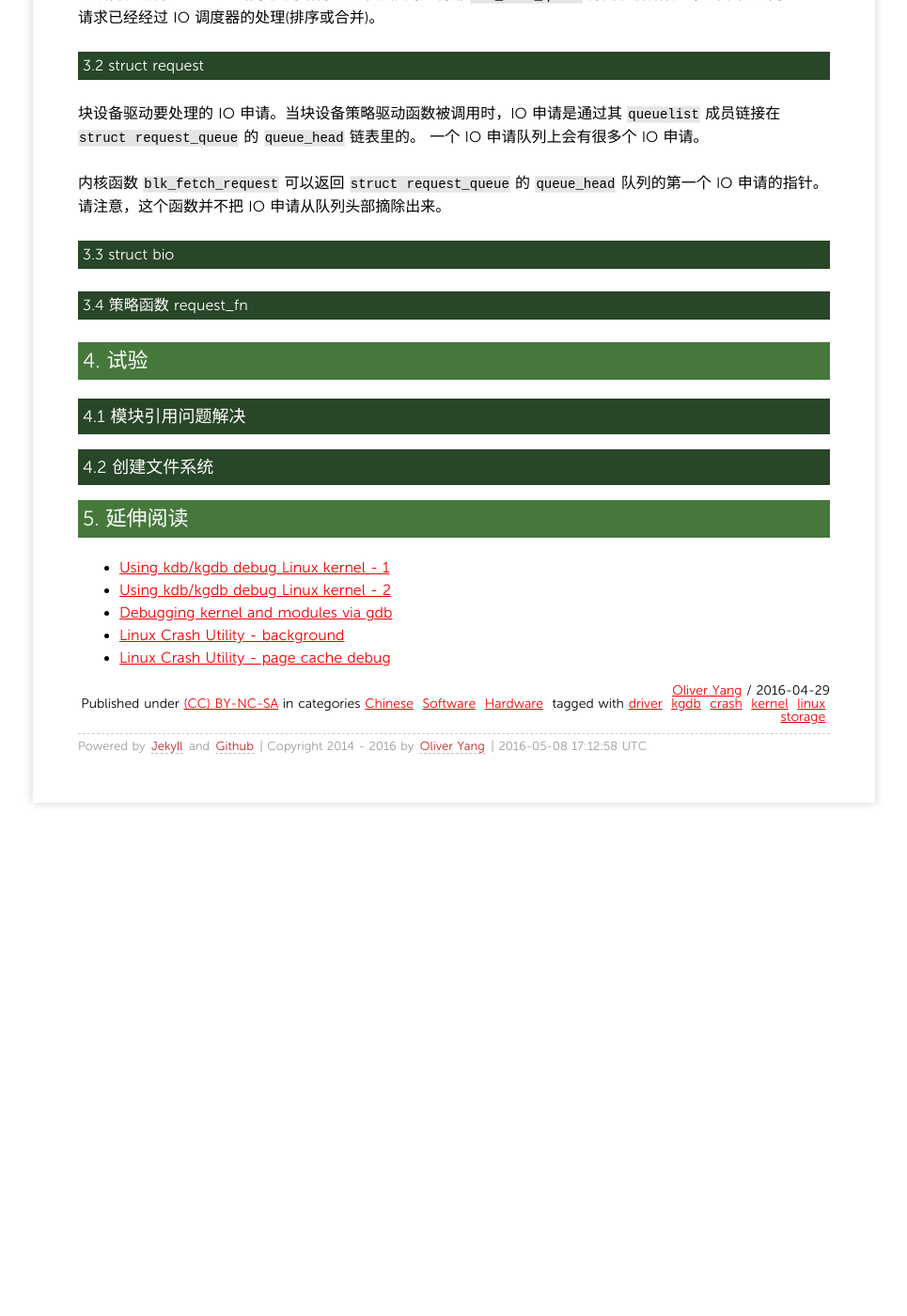
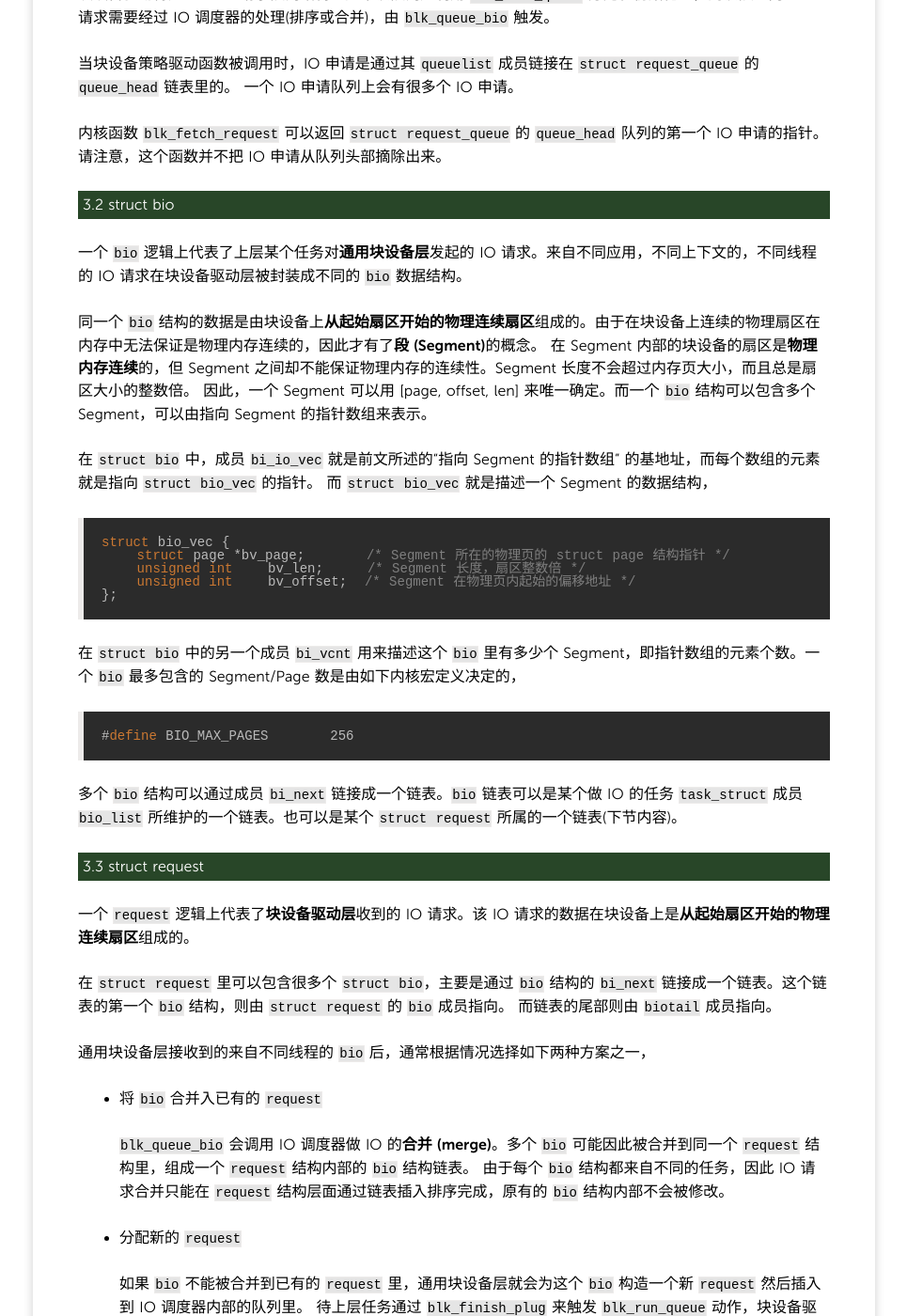
Before and after one commit to yangoliver/yangoliver.github.io, a Jekyll site: the page built from _posts/2016/2016-04-29-linux-block-driver-basic-1.md, in a window 1280 px wide and 1400 px high, scrolled down 5915 px. Shown: the whole window at 94% size, without its empty margins (157-1122 px from the left). Built offline with Jekyll 4.4.1, drawn with Linux system fonts in a browser that asks for light colours; comment, search, counter and statistics services are not loaded; before the commit the page ends 6817 px from its top, so only the background shows below that; some of the changed text lies outside the part shown.

Commit message:
update: more key data structures description

```diff
--- a/_posts/2016/2016-04-29-linux-block-driver-basic-1.md
+++ b/_posts/2016/2016-04-29-linux-block-driver-basic-1.md
@@ -217,17 +217,56 @@ Linux 内核使用 `struct gendisk` 来抽象和表示一个磁盘。也就是
 
 ##### 3.1 `struct request_queue`
 
-块设备驱动待处理的 IO 请求队列结构。如果该队列是利用 `blk_init_queue` 分配和初始化的，则该队里内的 IO 请求已经经过 IO 调度器的处理(排序或合并)。
+块设备驱动待处理的 IO 请求队列结构。如果该队列是利用 `blk_init_queue` 分配和初始化的，则该队里内的 IO 请求需要经过 IO 调度器的处理(排序或合并)，由 `blk_queue_bio` 触发。
 
-##### 3.2 `struct request`
-
-块设备驱动要处理的 IO 申请。当块设备策略驱动函数被调用时，IO 申请是通过其 `queuelist` 成员链接在 `struct request_queue` 的 `queue_head` 链表里的。
+当块设备策略驱动函数被调用时，IO 申请是通过其 `queuelist` 成员链接在 `struct request_queue` 的 `queue_head` 链表里的。
 一个 IO 申请队列上会有很多个 IO 申请。
 
 内核函数 `blk_fetch_request` 可以返回 `struct request_queue` 的 `queue_head` 队列的第一个 IO 申请的指针。请注意，这个函数并不把 IO 申请从队列头部摘除出来。
 
-##### 3.3 `struct bio`
+##### 3.2 `struct bio`
 
+一个 `bio` 逻辑上代表了上层某个任务对**通用块设备层**发起的 IO 请求。来自不同应用，不同上下文的，不同线程的 IO 请求在块设备驱动层被封装成不同的 `bio` 数据结构。
+
+同一个 `bio` 结构的数据是由块设备上**从起始扇区开始的物理连续扇区**组成的。由于在块设备上连续的物理扇区在内存中无法保证是物理内存连续的，因此才有了**段 (Segment)**的概念。
+在 Segment 内部的块设备的扇区是**物理内存连续**的，但 Segment 之间却不能保证物理内存的连续性。Segment 长度不会超过内存页大小，而且总是扇区大小的整数倍。
+因此，一个 Segment 可以用 [page, offset, len] 来唯一确定。而一个 `bio` 结构可以包含多个 Segment，可以由指向 Segment 的指针数组来表示。
+
+在 `struct bio` 中，成员 `bi_io_vec` 就是前文所述的“指向 Segment 的指针数组” 的基地址，而每个数组的元素就是指向 `struct bio_vec` 的指针。
+而 `struct bio_vec` 就是描述一个 Segment 的数据结构，
+
+	struct bio_vec {
+	    struct page *bv_page;       /* Segment 所在的物理页的 struct page 结构指针 */
+	    unsigned int    bv_len;     /* Segment 长度，扇区整数倍 */
+	    unsigned int    bv_offset;  /* Segment 在物理页内起始的偏移地址 */
+	};
+
+在 `struct bio` 中的另一个成员 `bi_vcnt` 用来描述这个 `bio` 里有多少个 Segment，即指针数组的元素个数。一个 `bio` 最多包含的 Segment/Page 数是由如下内核宏定义决定的，
+
+	#define BIO_MAX_PAGES       256
+
+多个 `bio` 结构可以通过成员 `bi_next` 链接成一个链表。`bio` 链表可以是某个做 IO 的任务 `task_struct` 成员 `bio_list` 所维护的一个链表。也可以是某个 `struct request` 所属的一个链表(下节内容)。
+
+##### 3.3 `struct request`
+
+一个 `request` 逻辑上代表了**块设备驱动层**收到的 IO 请求。该 IO 请求的数据在块设备上是**从起始扇区开始的物理连续扇区**组成的。
+
+在 `struct request` 里可以包含很多个 `struct bio`，主要是通过 `bio` 结构的 `bi_next` 链接成一个链表。这个链表的第一个 `bio` 结构，则由 `struct request` 的 `bio` 成员指向。
+而链表的尾部则由 `biotail` 成员指向。
+
+通用块设备层接收到的来自不同线程的 `bio` 后，通常根据情况选择如下两种方案之一，
+
+* 将 `bio` 合并入已有的 `request`
+
+  `blk_queue_bio` 会调用 IO 调度器做 IO 的**合并 (merge)**。多个 `bio` 可能因此被合并到同一个 `request` 结构里，组成一个 `request` 结构内部的 `bio` 结构链表。
+  由于每个 `bio` 结构都来自不同的任务，因此 IO 请求合并只能在 `request` 结构层面通过链表插入排序完成，原有的 `bio` 结构内部不会被修改。
+
+* 分配新的 `request`
+
+  如果 `bio` 不能被合并到已有的 `request` 里，通用块设备层就会为这个 `bio` 构造一个新 `request` 然后插入到 IO 调度器内部的队列里。
+  待上层任务通过 `blk_finish_plug` 来触发 `blk_run_queue` 动作，块设备驱动的策略函数 `request_fn` 会触发 IO 调度器的排序操作，将 `request` 排序插入块设备驱动的 IO 请求队列。
+
+不论以上哪种情况，驱动的 `request_fn` 最终会将合并或者排序后的 `request` 交由驱动的底层函数来做 IO 操作。
 
 ##### 3.4 策略函数 `request_fn`
 
```
